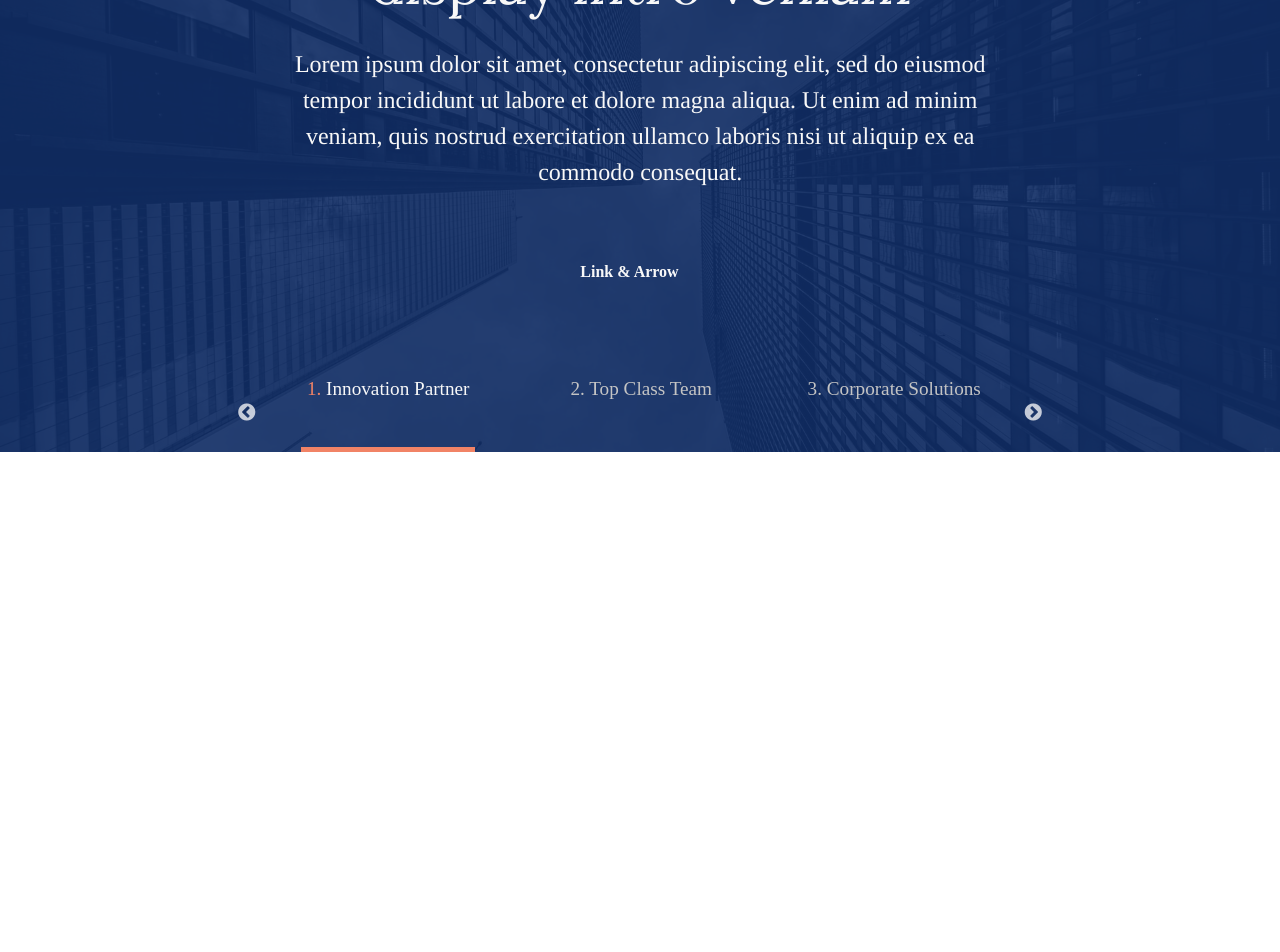
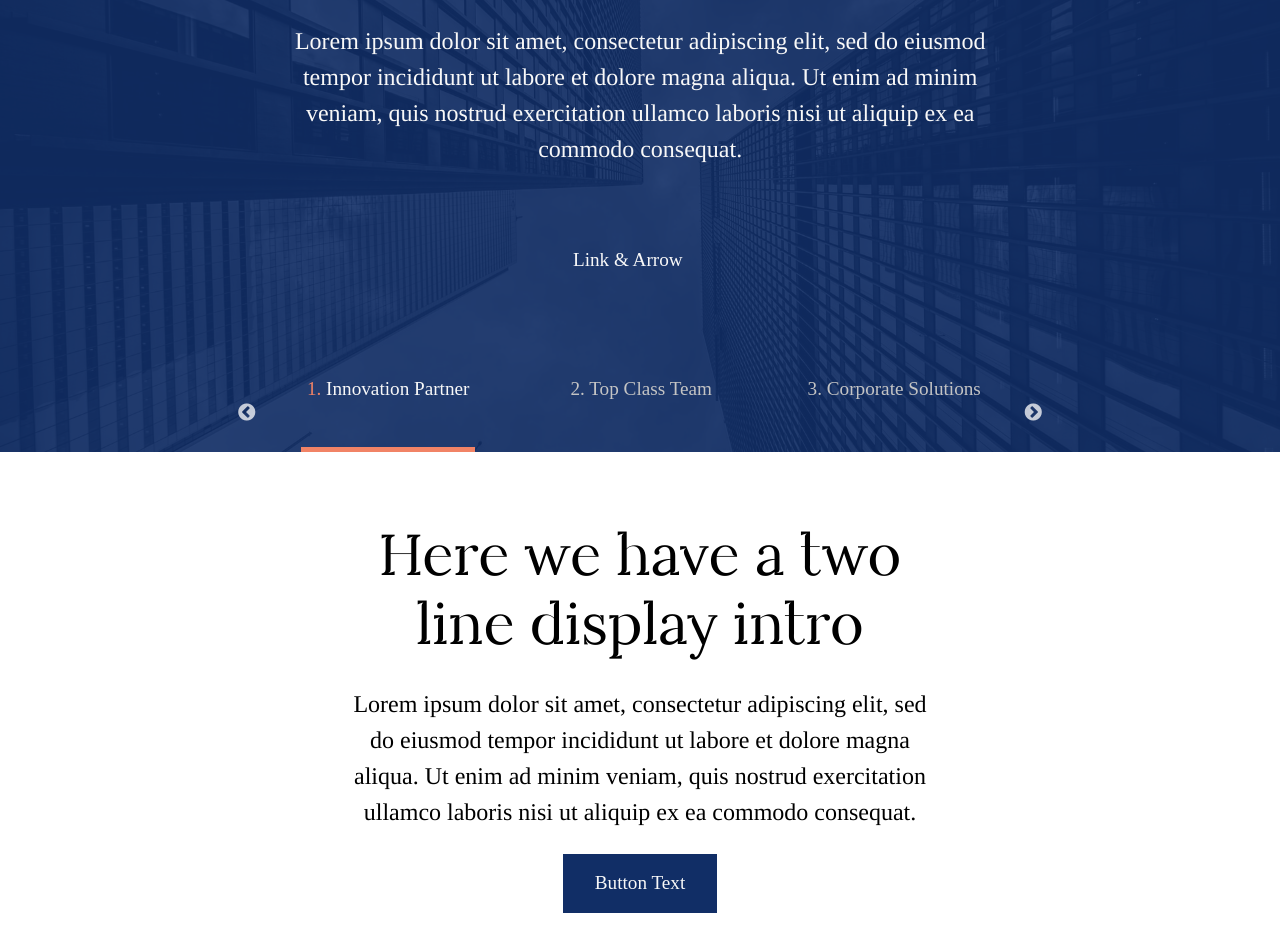
Before and after one commit to bluemonkey1130/react-verse, a React (Create React App) app: page / in a window 1280 px wide. Shown: the part 228-1180 px from the top of the page. Before the commit the page ends 800 px from the top, so only its background shows below. Built offline with nearby package versions, Linux system fonts and the light colour scheme.

Commit message:
added a text component
updated grid styled div to include a narrow option
changed styled components to use sections on page
updated button styles
updated gorko settings

Signed-off-by: George Hawthorne <bluemonkey1130@gmail.com>

```diff
--- a/public/index.html
+++ b/public/index.html
@@ -39,7 +39,7 @@
   </head>
   <body>
     <noscript>You need to enable JavaScript to run this app.</noscript>
-    <div id="root"></div>
+    <article id="root"></article>
     <!--
       This HTML file is a template.
       If you open it directly in the browser, you will see an empty page.
--- a/src/assets/scss/base/_typography.scss
+++ b/src/assets/scss/base/_typography.scss
@@ -32,7 +32,7 @@ h3,.h3 {
 }
 
 h4,.h4 {
-  font-size: get-size('450');
+  font-size: get-size('400');
 }
 
 h5,.h5 {
--- a/src/assets/scss/blocks/_button.scss
+++ b/src/assets/scss/blocks/_button.scss
@@ -5,12 +5,14 @@
   text-decoration: none;
   border-bottom: 1px solid transparent;
   transition: border ease-in 200ms;
-  padding: 0.6rem 1.5rem;
+  padding: get-size('300') get-size('400');
+  margin: get-size('400');
   position: relative;
+  font-size: get-size('300');
   color: get-color('light');
   box-sizing: border-box;
-
-  @include apply-utility('weight', 'bold');
+  justify-self: center;
+  @include apply-utility('weight', 'medium');
 
   &[data-variant='ghost'] {
     border-color: currentColor;
@@ -48,9 +50,9 @@
     color: get-color('light');
     background-size: 100% 100%;
     text-decoration: none;
-    padding: 0.6rem 2rem;
+    padding: get-size('300') get-size('500');
     cursor: pointer;
-    background: get-color('blue');
+    background: get-color('primary');
     text-align: center;
     transition: all ease-in 200ms;
 
--- a/src/assets/scss/blocks/_hero.scss
+++ b/src/assets/scss/blocks/_hero.scss
@@ -1,8 +1,8 @@
-article.hero {
+section.hero {
   grid-template-rows: 1fr 50px;
   position: relative;
 
-  section {
+  &>div {
     &.slider {
       grid-row: 1;
       z-index: 2;
--- a/src/components/Grid/Grid.js
+++ b/src/components/Grid/Grid.js
@@ -2,6 +2,9 @@ import styled from 'styled-components'
 
 const handleRowWidth = (width) => {
     switch (width) {
+        case "narrow":
+            return 'grid-column-start: 4;' +
+                'grid-column-end: 12;'
         case "standard":
             return 'grid-column-start: 3;' +
                 'grid-column-end: 13;'
@@ -94,7 +97,7 @@ const handleColumnSpan = (colSpan) => {
     }
 }
 
-export const Grid = styled.article`
+export const Grid = styled.section`
     align-items: stretch;
     display: grid;
     grid-auto-flow: dense;
@@ -105,7 +108,7 @@ export const Grid = styled.article`
     margin: 0 auto;
 `
 
-export const Row = styled.section`
+export const Row = styled.div`
     ${({width}) => handleRowWidth(width)};
     align-content: ${(props) => props.align ? props.align : 'unset'};
     align-items: stretch;
--- /dev/null
+++ b/src/components/Text/Text.js
@@ -0,0 +1,31 @@
+import React, {Component} from 'react';
+import PropTypes from 'prop-types';
+import {Block, Grid, Row} from "../Grid/Grid";
+
+class Text extends Component {
+    state = {
+        title: 'Here we have a two line display intro',
+        text: 'Lorem ipsum dolor sit amet, consectetur adipiscing elit, sed do eiusmod tempor incididunt\n' +
+            'ut labore et dolore magna aliqua. Ut enim ad minim veniam, quis nostrud exercitation\n' +
+            'ullamco laboris nisi ut aliquip ex ea commodo consequat.',
+        buttonText:'Button Text'
+    }
+
+    render() {
+        return (
+            <Grid>
+                <Row width={'narrow'} className={'pad-800 align-center'}>
+                    <Block>
+                        <h2 className={'h1'}>{this.state.title}</h2>
+                        <p>{this.state.text}</p>
+                        <a href='#' className={'button call-to-action'}>{this.state.buttonText}</a>
+                    </Block>
+                </Row>
+            </Grid>
+        );
+    }
+}
+
+Text.propTypes = {};
+
+export default Text;
--- a/src/containers/App.js
+++ b/src/containers/App.js
@@ -1,14 +1,17 @@
-import React, {Component} from 'react'
+import React, {Component, Fragment} from 'react'
 import {Grid, Row, Block} from "../components/Grid/Grid";
 import classes from './App.module.scss';
 import Hero from "../components/Hero/Hero";
 import PropTypes from 'prop-types';
+import Text from "../components/Text/Text";
 
 class App extends Component {
     render() {
         return (
-
-            <Hero/>
+            <Fragment>
+                <Hero/>
+                <Text/>
+            </Fragment>
 
         );
     }
--- a/src/index.css
+++ b/src/index.css
@@ -124,6 +124,10 @@
   margin-top: 3.6rem;
 }
 
+.gap-top-800 {
+  margin-top: 4.5rem;
+}
+
 .pad-top-300 {
   padding-top: 1.2rem;
 }
@@ -144,6 +148,58 @@
   padding-top: 3.6rem;
 }
 
+.pad-top-800 {
+  padding-top: 4.5rem;
+}
+
+.pad-300 {
+  padding: 1.2rem;
+}
+
+.pad-400 {
+  padding: 1.5rem;
+}
+
+.pad-500 {
+  padding: 1.995rem;
+}
+
+.pad-600 {
+  padding: 2.655rem;
+}
+
+.pad-700 {
+  padding: 3.6rem;
+}
+
+.pad-800 {
+  padding: 4.5rem;
+}
+
+.margin-300 {
+  margin: 1.2rem;
+}
+
+.margin-400 {
+  margin: 1.5rem;
+}
+
+.margin-500 {
+  margin: 1.995rem;
+}
+
+.margin-600 {
+  margin: 2.655rem;
+}
+
+.margin-700 {
+  margin: 3.6rem;
+}
+
+.margin-800 {
+  margin: 4.5rem;
+}
+
 .text-300 {
   font-size: 1.2rem;
 }
@@ -162,6 +218,22 @@
 
 .text-700 {
   font-size: 3.6rem;
+}
+
+.text-800 {
+  font-size: 4.5rem;
+}
+
+.align-right {
+  text-align: right;
+}
+
+.align-center {
+  text-align: center;
+}
+
+.align-left {
+  text-align: left;
 }
 
 .weight-medium {
@@ -191,6 +263,22 @@
 
   .md\:text-700 {
     font-size: 3.6rem;
+  }
+
+  .md\:text-800 {
+    font-size: 4.5rem;
+  }
+
+  .md\:align-right {
+    text-align: right;
+  }
+
+  .md\:align-center {
+    text-align: center;
+  }
+
+  .md\:align-left {
+    text-align: left;
   }
 }
 /* Box sizing rules */
@@ -322,6 +410,10 @@ h3, .h3 {
   font-size: 1.995rem;
 }
 
+h4, .h4 {
+  font-size: 1.5rem;
+}
+
 h5, .h5 {
   font-size: 1.5rem;
 }
@@ -391,11 +483,14 @@ p {
   text-decoration: none;
   border-bottom: 1px solid transparent;
   transition: border ease-in 200ms;
-  padding: 0.6rem 1.5rem;
+  padding: 1.2rem 1.5rem;
+  margin: 1.5rem;
   position: relative;
+  font-size: 1.2rem;
   color: #F8F8F8;
   box-sizing: border-box;
-  font-weight: 700;
+  justify-self: center;
+  font-weight: 500;
 }
 .button[data-variant=ghost] {
   border-color: currentColor;
@@ -427,8 +522,9 @@ p {
   color: #F8F8F8;
   background-size: 100% 100%;
   text-decoration: none;
-  padding: 0.6rem 2rem;
+  padding: 1.2rem 1.995rem;
   cursor: pointer;
+  background: #112E66;
   text-align: center;
   transition: all ease-in 200ms;
 }
@@ -537,15 +633,15 @@ p {
   border-radius: 100%;
 }
 
-article.hero {
+section.hero {
   grid-template-rows: 1fr 50px;
   position: relative;
 }
-article.hero section.slider {
+section.hero > div.slider {
   grid-row: 1;
   z-index: 2;
 }
-article.hero section.slider .slick-slider {
+section.hero > div.slider .slick-slider {
   align-items: center;
   display: inline-flex;
   text-align: center;
@@ -554,50 +650,50 @@ article.hero section.slider .slick-slider {
   grid-column-start: 2;
   grid-column-end: 12;
 }
-article.hero section.slider .slick-slider .slick-list .slick-slide div {
+section.hero > div.slider .slick-slider .slick-list .slick-slide div {
   margin: 0 auto;
   z-index: 2;
   text-align: center;
 }
-article.hero section.slider .slick-slider .slick-list .slick-slide div:focus {
+section.hero > div.slider .slick-slider .slick-list .slick-slide div:focus {
   outline: none;
 }
-article.hero section.slider .slick-slider .slick-list .slick-slide div h1, article.hero section.slider .slick-slider .slick-list .slick-slide div p {
+section.hero > div.slider .slick-slider .slick-list .slick-slide div h1, section.hero > div.slider .slick-slider .slick-list .slick-slide div p {
   color: #F8F8F8;
 }
-article.hero section.slider .slick-slider .slick-list .slick-slide div .button {
+section.hero > div.slider .slick-slider .slick-list .slick-slide div .button {
   margin-top: 4rem;
 }
-article.hero section.slider-nav {
+section.hero > div.slider-nav {
   align-self: end;
   grid-row: 2;
   z-index: 2;
 }
-article.hero section.slider-nav .slick-slider {
+section.hero > div.slider-nav .slick-slider {
   grid-column-start: 2;
   grid-column-end: 12;
 }
-article.hero section.slider-nav .slick-slider .slick-slide.slick-current .tab-link button {
+section.hero > div.slider-nav .slick-slider .slick-slide.slick-current .tab-link button {
   color: #F8F8F8;
 }
-article.hero section.slider-nav .slick-slider .slick-slide.slick-current .tab-link button span {
+section.hero > div.slider-nav .slick-slider .slick-slide.slick-current .tab-link button span {
   color: #F18366;
 }
-article.hero section.slider-nav .slick-slider .slick-slide.slick-current .tab-link button:after {
+section.hero > div.slider-nav .slick-slider .slick-slide.slick-current .tab-link button:after {
   left: 0;
   right: auto;
   width: 100%;
 }
-article.hero section.slider-nav .slick-slider .tab-link {
+section.hero > div.slider-nav .slick-slider .tab-link {
   align-items: center;
   cursor: pointer;
   display: inherit;
   text-align: center;
 }
-article.hero section.slider-nav .slick-slider .tab-link:focus, article.hero section.slider-nav .slick-slider .tab-link:active {
+section.hero > div.slider-nav .slick-slider .tab-link:focus, section.hero > div.slider-nav .slick-slider .tab-link:active {
   outline: none;
 }
-article.hero section.slider-nav .slick-slider .tab-link button {
+section.hero > div.slider-nav .slick-slider .tab-link button {
   background-color: transparent;
   border-radius: 0;
   border: none;
@@ -609,10 +705,10 @@ article.hero section.slider-nav .slick-slider .tab-link button {
   padding-bottom: 3rem;
   position: relative;
 }
-article.hero section.slider-nav .slick-slider .tab-link button:focus, article.hero section.slider-nav .slick-slider .tab-link button:active {
+section.hero > div.slider-nav .slick-slider .tab-link button:focus, section.hero > div.slider-nav .slick-slider .tab-link button:active {
   outline: none;
 }
-article.hero section.slider-nav .slick-slider .tab-link button:after {
+section.hero > div.slider-nav .slick-slider .tab-link button:after {
   background: #F18366;
   bottom: 0;
   content: "";
@@ -625,13 +721,13 @@ article.hero section.slider-nav .slick-slider .tab-link button:after {
   width: 0;
   z-index: -1;
 }
-article.hero section.slider-nav .slick-slider .tab-link:hover button {
+section.hero > div.slider-nav .slick-slider .tab-link:hover button {
   color: #F8F8F8;
 }
-article.hero section.slider-nav .slick-slider .tab-link:hover button span {
+section.hero > div.slider-nav .slick-slider .tab-link:hover button span {
   color: #F18366;
 }
-article.hero section.media {
+section.hero > div.media {
   grid-column: 1/span 14;
   grid-row: 1/span 2;
   height: 90vh;
@@ -640,7 +736,7 @@ article.hero section.media {
   overflow: hidden;
   width: 100%;
 }
-article.hero:after {
+section.hero:after {
   background-color: rgba(17, 46, 102, 0.9);
   content: "";
   height: 100%;
```
Also changed, not shown: src/assets/scss/_config.scss (+21 -1 lines), 2 other files (tests, documents, lock files or other folders).
